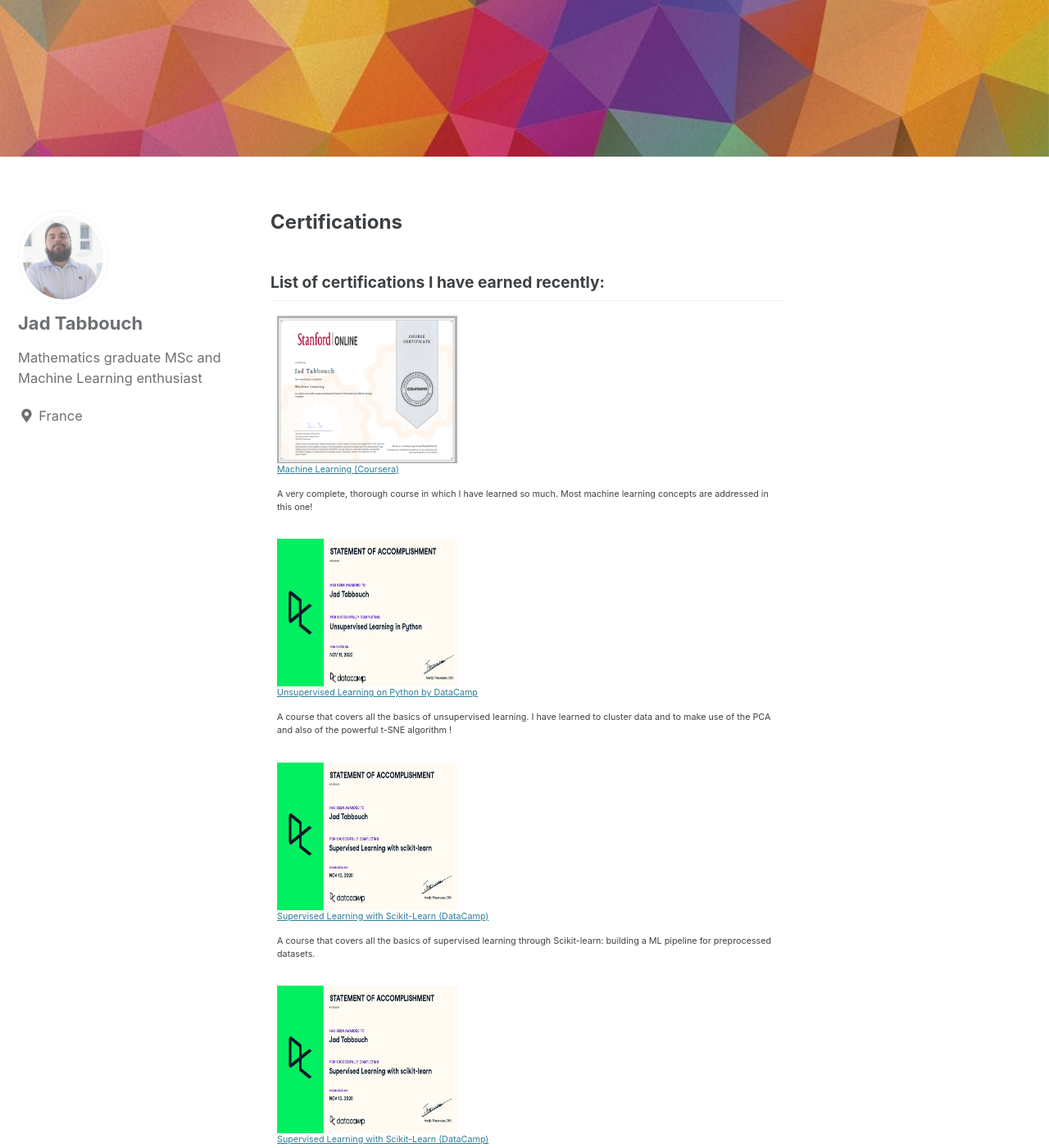
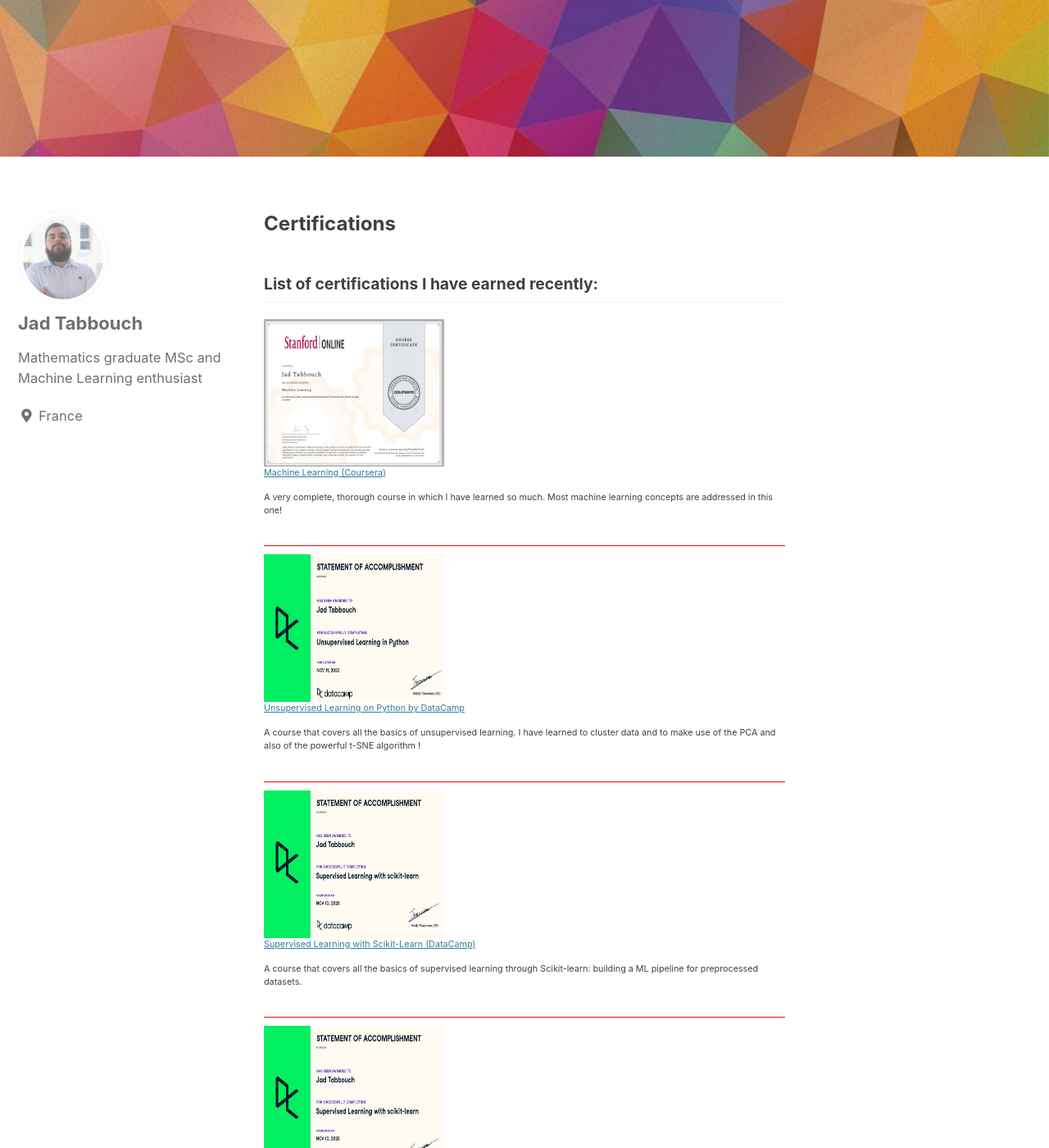
Before and after one commit to jad-tab/jad-tab.github.io, a Jekyll site: the page built from _pages/certifications.md, in a window 1280 px wide and 1400 px high, scrolled down 312 px. Shown: the whole window at 82% size. Built offline with Jekyll 4.4.1, drawn with Linux system fonts in a browser that asks for light colours; cached includes are drawn as plain includes.

Commit message:
Update certifications.css

```diff
--- a/assets/css/certifications.css
+++ b/assets/css/certifications.css
@@ -3,10 +3,12 @@
 }
 
 article {
-  padding: 8px;
+  padding-top: 10px;
+  padding-bottom: 20px;
   overflow: hidden;
   font-size: 70%;
-  border-style: solide;
+  border-bottom: 1px solid red;
+
 }
 
 
```
